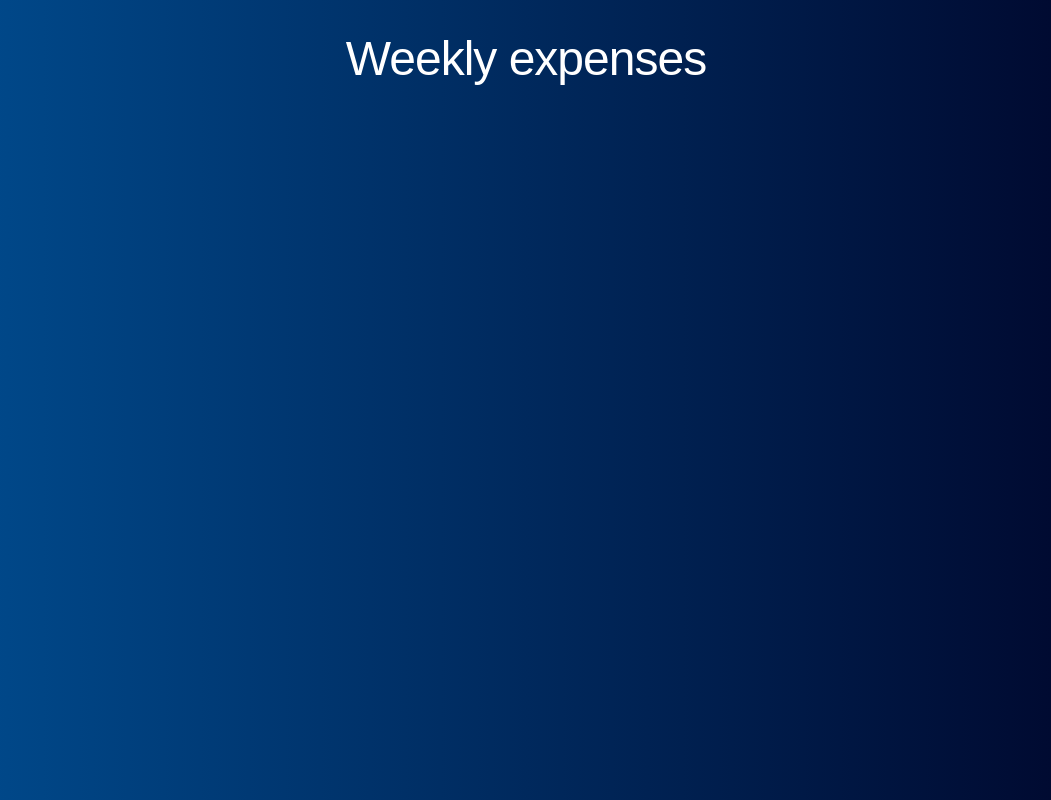
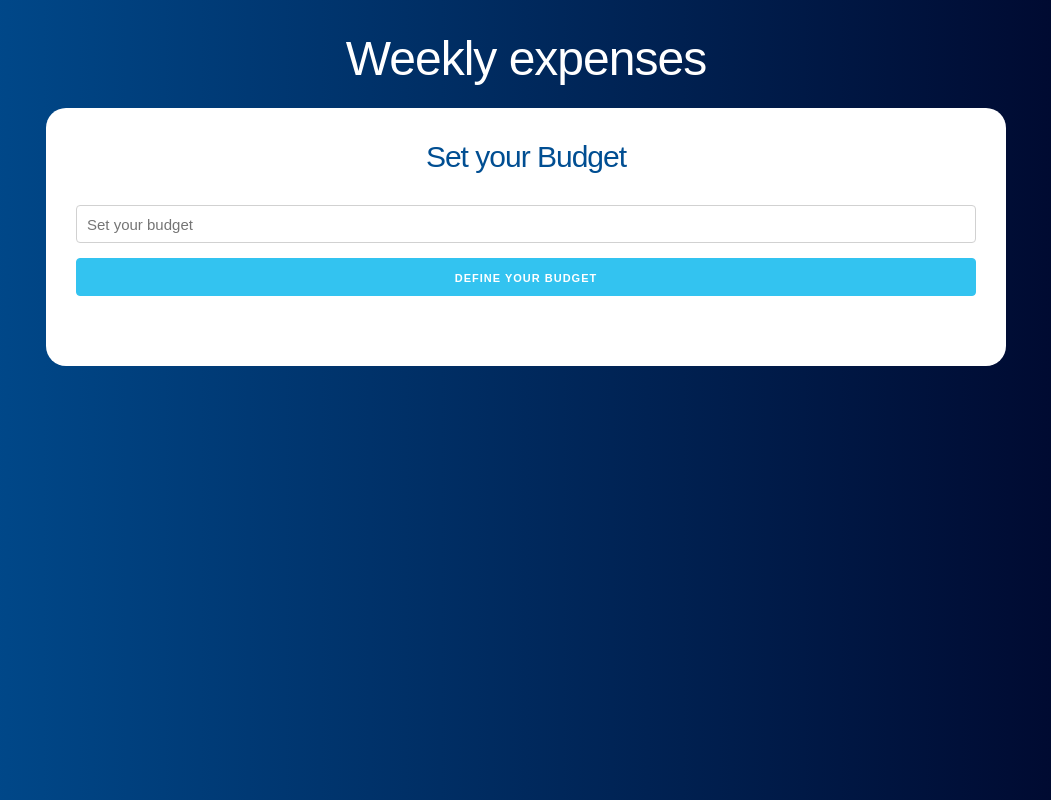
Before and after one commit to diegodjty/budget-app, a React (Create React App) app: page / in a window 1280 px wide. Shown: the whole page, without its empty margins (114-1165 px from the left). Built offline with nearby package versions, Linux system fonts and the light colour scheme; the HTML template or start-up script is replaced by a standard one.

Commit message:
Add the question form

```diff
--- a/src/App.js
+++ b/src/App.js
@@ -1,4 +1,5 @@
 import React from 'react';
+import Question from './components/Question';
 
 
 function App() {
@@ -6,6 +7,9 @@
     <div className="container">
       <header>
         <h1>Weekly expenses</h1>
+        <div className="contenido-principal contenido">
+          <Question/>
+        </div>
       </header>
     </div>
   );
--- /dev/null
+++ b/src/components/Question.js
@@ -0,0 +1,26 @@
+import React,{Fragment} from 'react'
+
+
+const Question = () => {
+    return (
+        <Fragment>
+            <h2>Set your Budget</h2>
+
+            <form action="">
+                <input
+                    type="number"
+                    className="u-full-width"
+                    placeholder="Set your budget"
+                />
+
+                <input
+                    type="submit"
+                    className="button-primary u-full-width"
+                    value="Define your budget"
+                />
+            </form>
+        </Fragment>
+    )
+}
+
+export default Question
```
Also changed, not shown: 1 other file (tests, documents, lock files or other folders).
